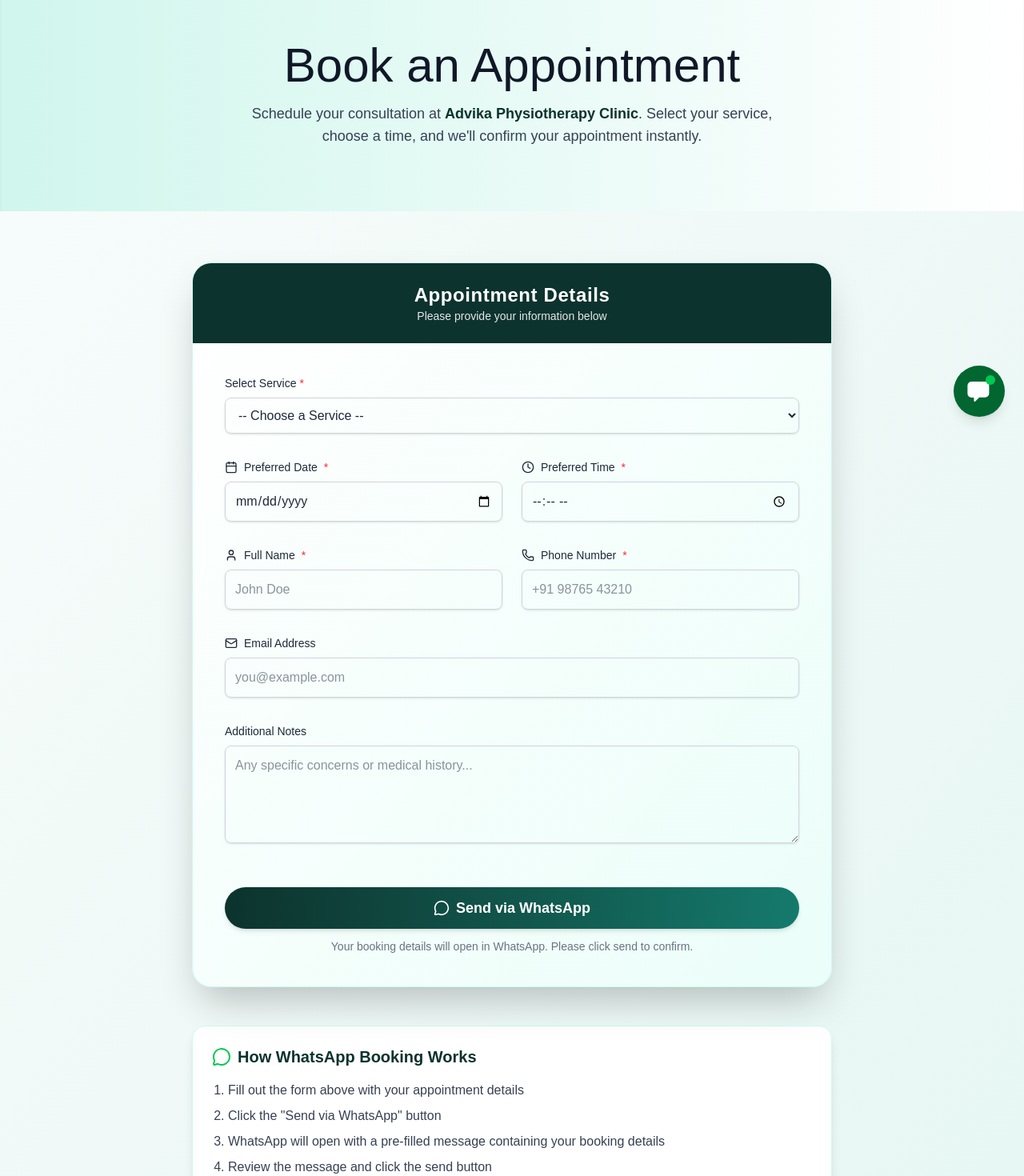
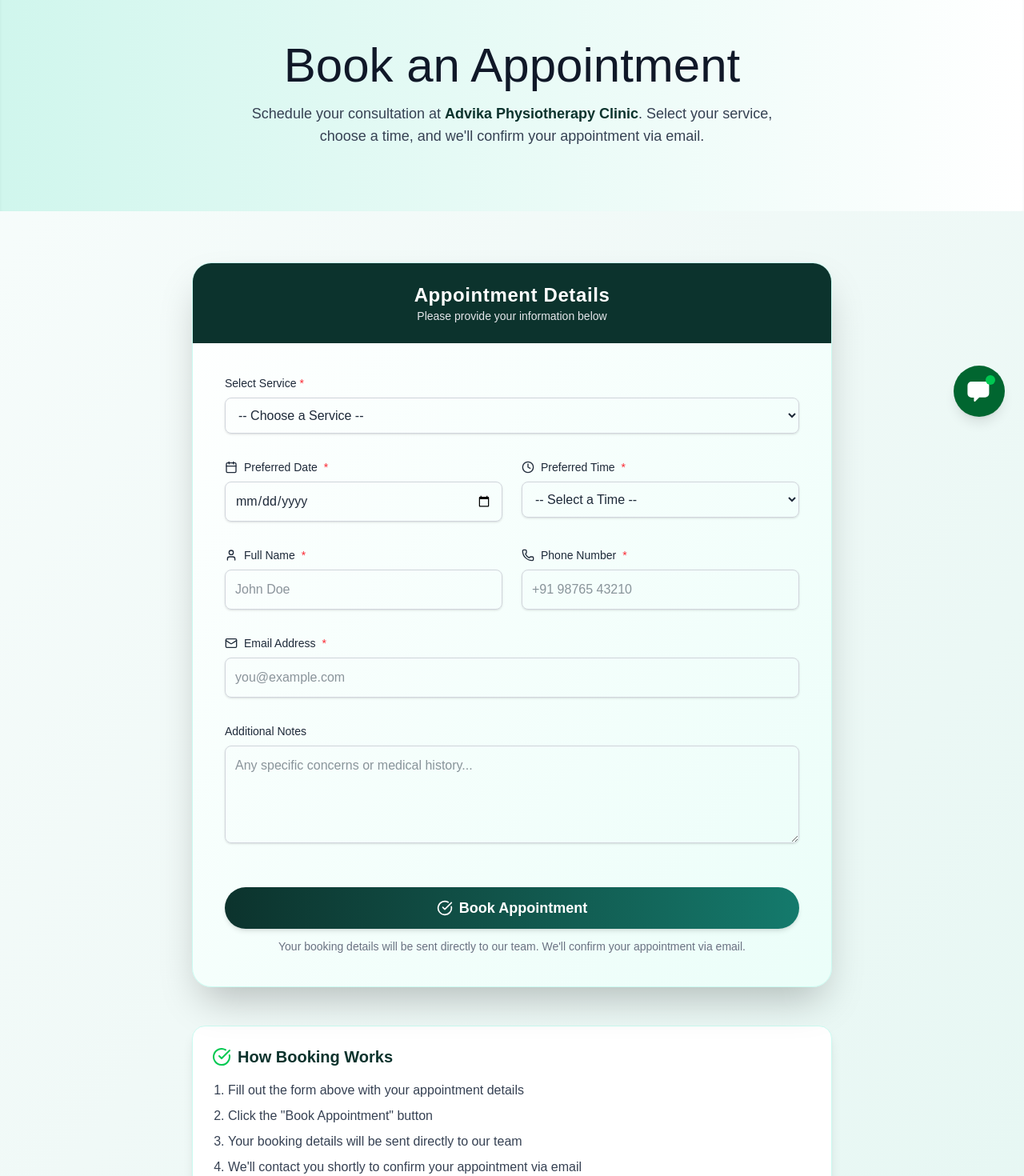
Before and after one commit to MANYA-SHUKLA/Advika-Physiotherapy-Clinic, a Next.js app: page /booking in a window 1280 px wide. Shown: the part 240-1710 px from the top of the page at 80% size. Built offline with nearby package versions, Linux system fonts and the light colour scheme; a web font is replaced by a local one.

Commit message:
new functions

```diff
--- /dev/null
+++ b/app/api/booking/send-booking/route.ts
@@ -0,0 +1,87 @@
+import { NextRequest, NextResponse } from 'next/server';
+import nodemailer from 'nodemailer';
+
+// Simple in-memory storage for demo purposes
+// In production, use a proper database
+const bookings: { date: string; time: string }[] = [];
+
+export async function POST(request: NextRequest) {
+  try {
+    const { service, date, time, name, phone, email, notes } = await request.json();
+
+    // Check for double booking
+    const isAlreadyBooked = bookings.some(
+      booking => booking.date === date && booking.time === time
+    );
+
+    if (isAlreadyBooked) {
+      return NextResponse.json(
+        { error: 'This time slot is already booked. Please choose another time.' },
+        { status: 409 }
+      );
+    }
+
+    // Add to bookings (in production, use a database)
+    bookings.push({ date, time });
+
+    // Create a transporter
+    const transporter = nodemailer.createTransport({
+      service: 'gmail',
+      auth: {
+        user: process.env.EMAIL_USER,
+        pass: process.env.EMAIL_PASS,
+      },
+    });
+
+    // Email to clinic
+    const clinicMailOptions = {
+      from: process.env.EMAIL_USER,
+      to: 'shuklamanya99@gmail.com',
+      subject: `New Booking Request from ${name}`,
+      html: `
+        <h2>New Appointment Booking</h2>
+        <p><strong>Service:</strong> ${service}</p>
+        <p><strong>Date:</strong> ${date}</p>
+        <p><strong>Time:</strong> ${time}</p>
+        <p><strong>Name:</strong> ${name}</p>
+        <p><strong>Phone:</strong> ${phone}</p>
+        <p><strong>Email:</strong> ${email}</p>
+        <p><strong>Additional Notes:</strong> ${notes || 'None'}</p>
+        <br>
+        <p>This booking was submitted from the website booking form.</p>
+      `,
+    };
+
+    // Email to client
+    const clientMailOptions = {
+      from: process.env.EMAIL_USER,
+      to: email,
+      subject: `Appointment Request Received - Advika Physiotherapy Clinic`,
+      html: `
+        <h2>Thank you for your booking request!</h2>
+        <p>Dear ${name},</p>
+        <p>We have received your appointment request with the following details:</p>
+        <p><strong>Service:</strong> ${service}</p>
+        <p><strong>Date:</strong> ${date}</p>
+        <p><strong>Time:</strong> ${time}</p>
+        <br>
+        <p>Our team will review your request and confirm your appointment shortly.</p>
+        <p>If you have any questions, please contact us at +91 80055 86588</p>
+        <br>
+        <p>Best regards,<br>Advika Physiotherapy Clinic</p>
+      `,
+    };
+
+    // Send emails
+    await transporter.sendMail(clinicMailOptions);
+    await transporter.sendMail(clientMailOptions);
+
+    return NextResponse.json({ message: 'Booking created successfully' }, { status: 200 });
+  } catch (error) {
+    console.error('Error processing booking:', error);
+    return NextResponse.json(
+      { error: 'Failed to process booking' },
+      { status: 500 }
+    );
+  }
+}
--- a/app/booking/page.tsx
+++ b/app/booking/page.tsx
@@ -1,11 +1,12 @@
 "use client";
 import { useState } from "react";
 import { motion, AnimatePresence } from "framer-motion";
-import { Calendar, Clock, User, Phone, Mail, CheckCircle, MessageCircle } from "lucide-react";
+import { Calendar, Clock, User, Phone, Mail, CheckCircle, AlertCircle } from "lucide-react";
 
 export default function BookingPage() {
   const [showNotif, setShowNotif] = useState(false);
   const [isSubmitting, setIsSubmitting] = useState(false);
+  const [error, setError] = useState("");
   const [formData, setFormData] = useState({
     service: "",
     date: "",
@@ -22,36 +23,26 @@
       ...prev,
       [name]: value
     }));
-  };
 
-  const sendToWhatsApp = (data: typeof formData) => {
-    const message = `New Booking Request:%0A%0A
-*Service*: ${data.service}%0A
-*Date*: ${data.date}%0A
-*Time*: ${data.time}%0A
-*Name*: ${data.name}%0A
-*Phone*: ${data.phone}%0A
-*Email*: ${data.email}%0A
-*Additional Notes*: ${data.notes || 'None'}`;
-
-    const whatsappUrl = `https://wa.me/918005586588?text=${message}`;
-    window.open(whatsappUrl, '_blank');
+    // Clear error when user starts typing
+    if (error) setError("");
   };
 
   const handleSubmit = async (e: React.FormEvent) => {
     e.preventDefault();
     setIsSubmitting(true);
+    setError("");
 
     try {
-      sendToWhatsApp(formData);
-
-      const response = await fetch('/api/booking/send-booking', {
+      const response = await fetch('/api/booking', {
         method: 'POST',
         headers: {
           'Content-Type': 'application/json',
         },
         body: JSON.stringify(formData),
       });
+
+      const result = await response.json();
 
       if (response.ok) {
         setShowNotif(true);
@@ -68,21 +59,29 @@
           setShowNotif(false);
         }, 4000);
       } else {
-        setShowNotif(true);
-        setTimeout(() => {
-          setShowNotif(false);
-        }, 4000);
+        setError(result.error || "Failed to book appointment. Please try again.");
       }
     } catch (error) {
       console.error('Error:', error);
-      setShowNotif(true);
-      setTimeout(() => {
-        setShowNotif(false);
-      }, 4000);
+      setError("Network error. Please check your connection and try again.");
     } finally {
       setIsSubmitting(false);
     }
   };
+
+  // Generate time slots for the time input
+  const generateTimeSlots = () => {
+    const slots = [];
+    for (let hour = 9; hour <= 17; hour++) {
+      for (let minute = 0; minute < 60; minute += 30) {
+        const timeString = `${hour.toString().padStart(2, '0')}:${minute.toString().padStart(2, '0')}`;
+        slots.push(timeString);
+      }
+    }
+    return slots;
+  };
+
+  const timeSlots = generateTimeSlots();
 
   return (
     <main className="pt-20 bg-gradient-to-br from-[#f8fdfc] via-[#f0f9f7] to-[#e6f7f3] min-h-screen">
@@ -109,7 +108,7 @@
             Advika Physiotherapy Clinic
           </span>
           . Select your service, choose a time, and we&apos;ll confirm your
-          appointment instantly.
+          appointment via email.
         </motion.p>
       </section>
 
@@ -124,6 +123,13 @@
             </p>
           </div>
           <div className="relative p-10">
+            {error && (
+              <div className="mb-6 p-4 bg-red-50 border border-red-200 rounded-lg flex items-center gap-3">
+                <AlertCircle className="text-red-500" size={20} />
+                <p className="text-red-700">{error}</p>
+              </div>
+            )}
+
             <form className="space-y-8" onSubmit={handleSubmit}>
               <div>
                 <label className="block text-sm font-medium text-gray-800 mb-2">
@@ -137,10 +143,10 @@
                   required
                 >
                   <option value="">-- Choose a Service --</option>
-                  <option>Post-surgery Recovery</option>
-                  <option>Chronic Pain Relief</option>
-                  <option>Sports Injury Rehab</option>
-                  <option>Physiotherapy Consultation</option>
+                  <option value="Post-surgery Recovery">Post-surgery Recovery</option>
+                  <option value="Chronic Pain Relief">Chronic Pain Relief</option>
+                  <option value="Sports Injury Rehab">Sports Injury Rehab</option>
+                  <option value="Physiotherapy Consultation">Physiotherapy Consultation</option>
                 </select>
               </div>
 
@@ -155,6 +161,7 @@
                     name="date"
                     value={formData.date}
                     onChange={handleChange}
+                    min={new Date().toISOString().split('T')[0]}
                     className="w-full p-3 border border-gray-300 rounded-lg focus:outline-none focus:ring-2 focus:ring-teal-500 transition shadow-sm text-gray-800"
                     required
                   />
@@ -164,14 +171,20 @@
                     <Clock size={16} /> Preferred Time{" "}
                     <span className="text-red-500">*</span>
                   </label>
-                  <input
-                    type="time"
+                  <select
                     name="time"
                     value={formData.time}
                     onChange={handleChange}
                     className="w-full p-3 border border-gray-300 rounded-lg focus:outline-none focus:ring-2 focus:ring-teal-500 transition shadow-sm text-gray-800"
                     required
-                  />
+                  >
+                    <option value="">-- Select a Time --</option>
+                    {timeSlots.map((time) => (
+                      <option key={time} value={time}>
+                        {time}
+                      </option>
+                    ))}
+                  </select>
                 </div>
               </div>
 
@@ -210,7 +223,8 @@
 
               <div>
                 <label className="block text-sm font-medium text-gray-800 mb-2 flex items-center gap-2">
-                  <Mail size={16} /> Email Address
+                  <Mail size={16} /> Email Address{" "}
+                  <span className="text-red-500">*</span>
                 </label>
                 <input
                   type="email"
@@ -219,6 +233,7 @@
                   onChange={handleChange}
                   placeholder="you@example.com"
                   className="w-full p-3 border border-gray-300 rounded-lg focus:outline-none focus:ring-2 focus:ring-teal-500 transition shadow-sm text-gray-800"
+                  required
                 />
               </div>
 
@@ -248,13 +263,13 @@
                     'Processing...'
                   ) : (
                     <>
-                      <MessageCircle size={20} />
-                      Send via WhatsApp
+                      <CheckCircle size={20} />
+                      Book Appointment
                     </>
                   )}
                 </motion.button>
                 <p className="text-sm text-gray-500 mt-3 text-center">
-                  Your booking details will open in WhatsApp. Please click send to confirm.
+                  Your booking details will be sent directly to our team. We'll confirm your appointment via email.
                 </p>
               </div>
             </form>
@@ -263,15 +278,15 @@
 
         <div className="mt-12 bg-white rounded-2xl p-6 shadow-lg border border-teal-100">
           <h3 className="text-xl font-semibold text-[#0c332d] mb-4 flex items-center gap-2">
-            <MessageCircle className="text-green-500" size={24} />
-            How WhatsApp Booking Works
+            <CheckCircle className="text-green-500" size={24} />
+            How Booking Works
           </h3>
           <ol className="list-decimal pl-5 space-y-2 text-gray-700">
             <li>Fill out the form above with your appointment details</li>
-            <li>Click the &quot;Send via WhatsApp&quot; button</li>
-            <li>WhatsApp will open with a pre-filled message containing your booking details</li>
-            <li>Review the message and click the send button</li>
-            <li>Our team will confirm your appointment shortly</li>
+            <li>Click the "Book Appointment" button</li>
+            <li>Your booking details will be sent directly to our team</li>
+            <li>We'll contact you shortly to confirm your appointment via email</li>
+            <li>If the selected time slot is already booked, we'll suggest alternative times</li>
           </ol>
         </div>
       </section>
```
